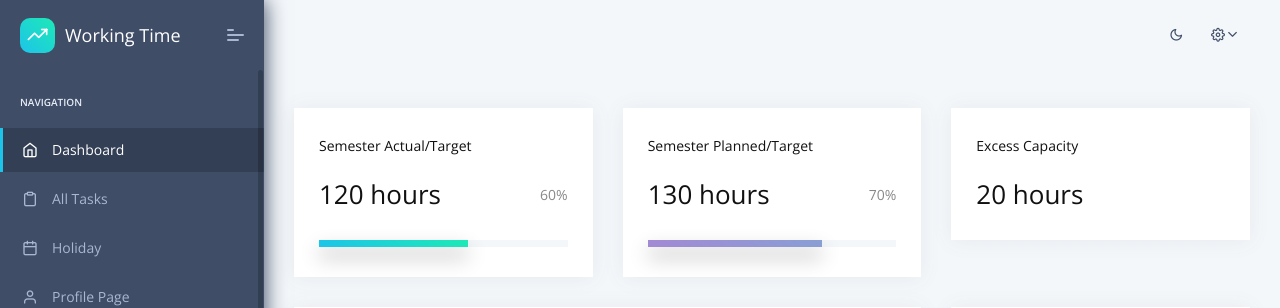
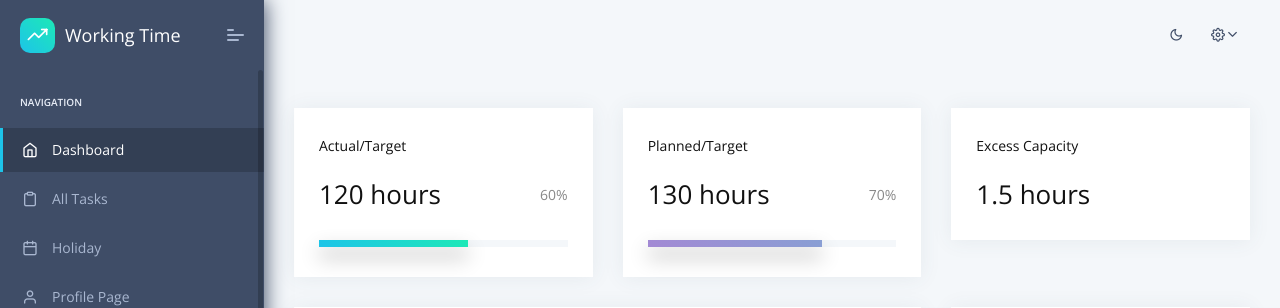
Before and after one commit to henrydatei/working-time-recording, a Django app: page / in a window 1280 px wide. Shown: the top 308 px of the page. Run offline with Django 3.2, Linux system fonts and the light colour scheme; the visitor is signed in with stand-in values (Sample User, id 1); some libraries are stand-ins or nearby versions.

Commit message:
hours only up to today

```diff
--- a/Website/apps/templates/home/index.html
+++ b/Website/apps/templates/home/index.html
@@ -20,11 +20,11 @@
                         <div class="page-wrapper">
                             <!-- [ Main Content ] start -->
                             <div class="row">
-                                <!--[ Semester Actual Target section ] start-->
+                                <!--[ Actual Target section ] start-->
                                 <div class="col-md-6 col-xl-4">
                                     <div class="card daily-sales">
                                         <div class="card-block">
-                                            <h6 class="mb-4">Semester Actual/Target</h6>
+                                            <h6 class="mb-4">Actual/Target</h6>
                                             <div class="row d-flex align-items-center">
                                                 <div class="col-9">
                                                     <h3 class="f-w-300 d-flex align-items-center m-b-0">120 hours</h3>
@@ -42,12 +42,12 @@
                                         </div>
                                     </div>
                                 </div>
-                                <!--[ Semester Actual Target section ] end-->
-                                <!--[ Semester Planned Target ] starts-->
+                                <!--[ Actual Target section ] end-->
+                                <!--[ Planned Target ] starts-->
                                 <div class="col-md-6 col-xl-4">
                                     <div class="card Monthly-sales">
                                         <div class="card-block">
-                                            <h6 class="mb-4">Semester Planned/Target</h6>
+                                            <h6 class="mb-4">Planned/Target</h6>
                                             <div class="row d-flex align-items-center">
                                                 <div class="col-9">
                                                     <h3 class="f-w-300 d-flex align-items-center  m-b-0">130 hours</h3>
@@ -64,7 +64,7 @@
                                         </div>
                                     </div>
                                 </div>
-                                <!--[ Monthly  sales section ] end-->
+                                <!--[ Planned Target section ] end-->
                                 <!--[ Excess Capacity section ] starts-->
                                 <div class="col-md-12 col-xl-4">
                                     <div class="card yearly-sales">
@@ -72,7 +72,7 @@
                                             <h6 class="mb-4">Excess Capacity</h6>
                                             <div class="row d-flex align-items-center">
                                                 <div class="col-9">
-                                                    <h3 class="f-w-300 d-flex align-items-center  m-b-0">20 hours</h3>
+                                                    <h3 class="f-w-300 d-flex align-items-center  m-b-0">1.5 hours</h3>
                                                 </div>
                                             </div>
                                         </div>
```
